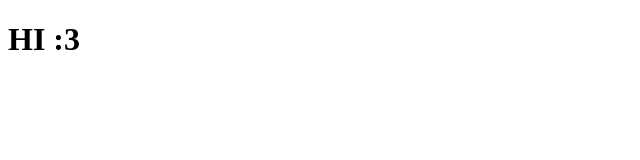
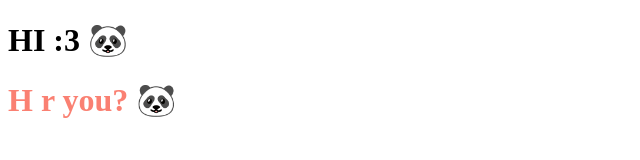
Before and after one commit to Yasratcha33/FrontEnd, a plain HTML site: page index.html in a window 1280 px wide. Shown: the whole page, without its empty margins (0-640 px from the left). Drawn offline with Linux system fonts and the light colour scheme.

Commit message:
pseudo clases y pseudoelementos

```diff
--- a/index.html
+++ b/index.html
@@ -5,10 +5,40 @@
     <meta http-equiv="X-UA-Compatible" content="IE=edge">
     <meta name="viewport" content="width=device-width, initial-scale=1.0">
     <title>Front End Platzi</title>
+
+    <style>
+
+
+        h1{
+            color: salmon;
+        }
+
+        h1:hover{
+            color: blueviolet;
+        }
+
+        div h1:nth-child(1) {
+            color: black;
+        }
+
+        h1::after{
+            content: " 🐼";
+        }
+
+
+    </style>
+
 </head>
 <body>
 
+
+    <div>
     <h1>HI :3</h1>
+    <h1>H r you?</h1>
+    </div>
+
+
+
 
 </body>
 </html>
```
